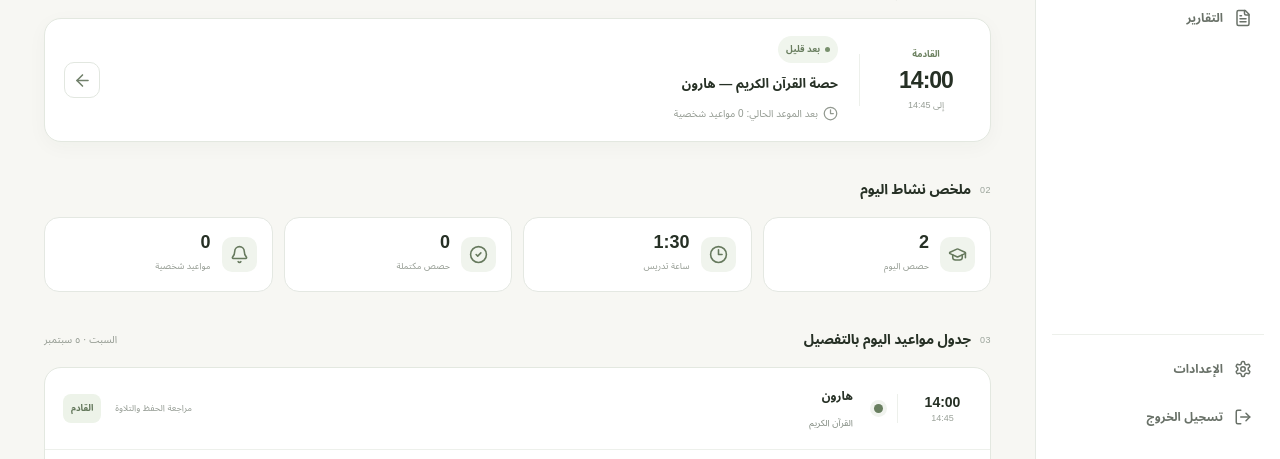
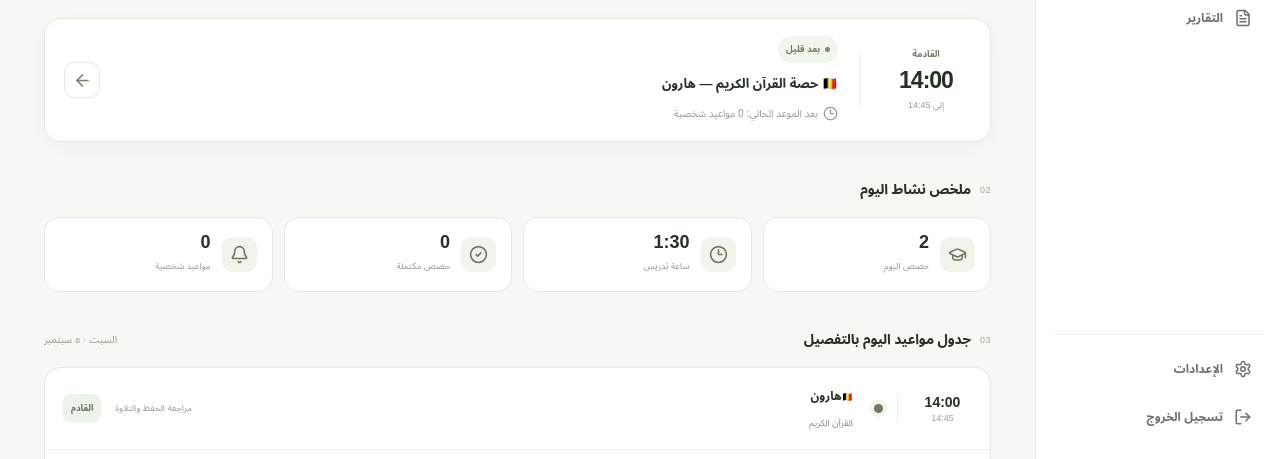
Before and after one commit to HeshamAsiry/-Ustadh-manager, a Next.js app: page /dashboard in a window 1280 px wide. Shown: the part 341-800 px from the top of the page. Built offline with nearby package versions, Linux system fonts and the light colour scheme; no server answers.

Commit message:
Show student country flags on dashboard

```diff
--- a/app/dashboard/page.tsx
+++ b/app/dashboard/page.tsx
@@ -3,12 +3,13 @@
 import { useEffect, useMemo, useState } from "react";
 import { CalendarDays, ChevronLeft, Clock3, FileText, GraduationCap, LayoutDashboard, LogOut, Plus, Settings, Users, BookOpenCheck, Bell, UserRound, ArrowLeft, CheckCircle2 } from "lucide-react";
 import { supabase } from "../../lib/supabase";
+import { countryFlag } from "../../lib/country";
 import "./dashboard.css";
 
-type Lesson = { time: string; end: string; student: string; subject: string; status: "next" | "upcoming"; note?: string };
+type Lesson = { time: string; end: string; student: string; countryCode: string; subject: string; status: "next" | "upcoming"; note?: string };
 const lessons: Lesson[] = [
-  { time: "14:00", end: "14:45", student: "هارون", subject: "القرآن الكريم", status: "next", note: "مراجعة الحفظ والتلاوة" },
-  { time: "16:00", end: "16:45", student: "فاضل", subject: "القرآن الكريم", status: "upcoming", note: "تسميع ومراجعة" },
+  { time: "14:00", end: "14:45", student: "هارون", countryCode: "BE", subject: "القرآن الكريم", status: "next", note: "مراجعة الحفظ والتلاوة" },
+  { time: "16:00", end: "16:45", student: "فاضل", countryCode: "FR", subject: "القرآن الكريم", status: "upcoming", note: "تسميع ومراجعة" },
 ];
 const quickLinks = [
   { href: "/students", label: "الطلاب", detail: "إدارة الطلاب وملفاتهم", icon: Users },
@@ -21,9 +22,6 @@ export default function DashboardPage() {
   const [checking, setChecking] = useState(false);
   const [signingOut, setSigningOut] = useState(false);
 
-  // Authentication is enforced by the server-side Next.js middleware.
-  // Keeping an independent client-side redirect here caused a race on the
-  // first Google OAuth navigation, before the browser had hydrated its cookie.
   useEffect(() => {
     setChecking(false);
   }, []);
@@ -49,9 +47,9 @@ export default function DashboardPage() {
       <section className="dashboard-content">
         <header className="topbar"><div><p className="eyebrow">لوحة المعلم</p><h1>مقرأة المعلم</h1></div><div className="top-actions"><button className="icon-button" aria-label="التنبيهات"><Bell size={19} /><i /></button><div className="profile-chip"><span className="avatar"><UserRound size={17} /></span><span>المعلم</span></div></div></header>
         <div className="welcome-card"><div><span className="welcome-kicker">السلام عليكم ورحمة الله وبركاته</span><h2>اليوم هو <strong>السبت</strong>، لديك <strong>2 حصص تدريس</strong> و<strong>0 مواعيد شخصية</strong> في جدولك.</h2><p>كل مواعيد الطلاب معروضة بتوقيتك المحلي، مع مراعاة فروق التوقيت تلقائيًا.</p></div><div className="welcome-actions"><a className="secondary-button" href="/calendar"><CalendarDays size={17} /> عرض التقويم الكامل</a><a className="primary-button" href="/students"><Users size={17} /> إدارة الطلاب <span>(7)</span></a></div></div>
-        <section className="section-block"><div className="section-heading"><div><span className="section-index">01</span><h2>الموعد القادم</h2></div><a href="/calendar">عرض الجدول <ChevronLeft size={15} /></a></div><div className="next-card"><div className="next-time"><span>القادمة</span><strong>14:00</strong><small>إلى 14:45</small></div><div className="next-divider" /><div className="next-info"><span className="status-pill"><span /> بعد قليل</span><h3>حصة القرآن الكريم — هارون</h3><p><Clock3 size={15} /> بعد الموعد الحالي: 0 مواعيد شخصية</p></div><a className="arrow-button" href="/lessons"><ArrowLeft size={19} /></a></div></section>
+        <section className="section-block"><div className="section-heading"><div><span className="section-index">01</span><h2>الموعد القادم</h2></div><a href="/calendar">عرض الجدول <ChevronLeft size={15} /></a></div><div className="next-card"><div className="next-time"><span>القادمة</span><strong>14:00</strong><small>إلى 14:45</small></div><div className="next-divider" /><div className="next-info"><span className="status-pill"><span /> بعد قليل</span><h3>{countryFlag("BE")} حصة القرآن الكريم — هارون</h3><p><Clock3 size={15} /> بعد الموعد الحالي: 0 مواعيد شخصية</p></div><a className="arrow-button" href="/lessons"><ArrowLeft size={19} /></a></div></section>
         <section className="section-block"><div className="section-heading"><div><span className="section-index">02</span><h2>ملخص نشاط اليوم</h2></div></div><div className="stats-grid"><div className="stat-card"><span className="stat-icon"><GraduationCap size={19} /></span><div><strong>2</strong><span>حصص اليوم</span></div></div><div className="stat-card"><span className="stat-icon"><Clock3 size={19} /></span><div><strong>1:30</strong><span>ساعة تدريس</span></div></div><div className="stat-card"><span className="stat-icon"><CheckCircle2 size={19} /></span><div><strong>0</strong><span>حصص مكتملة</span></div></div><div className="stat-card"><span className="stat-icon"><Bell size={19} /></span><div><strong>0</strong><span>مواعيد شخصية</span></div></div></div></section>
-        <section className="section-block"><div className="section-heading"><div><span className="section-index">03</span><h2>جدول مواعيد اليوم بالتفصيل</h2></div><span className="muted-label">السبت · ٥ سبتمبر</span></div><div className="schedule-card">{lessons.map((lesson) => <div className="schedule-row" key={`${lesson.time}-${lesson.student}`}><div className="schedule-time"><strong>{lesson.time}</strong><span>{lesson.end}</span></div><div className={`timeline-dot ${lesson.status}`} /><div className="schedule-main"><div><h3>{lesson.student}</h3><span>{lesson.subject}</span></div><p>{lesson.note}</p></div><span className={`lesson-badge ${lesson.status === "next" ? "now" : ""}`}>{lesson.status === "next" ? "القادم" : "لاحقًا"}</span></div>)}<div className="schedule-footer"><Clock3 size={16} /><span>يتم ترتيب الحصص بحسب التوقيت، مع مراعاة فرق التوقيت للطلاب في الخارج.</span></div></div></section>
+        <section className="section-block"><div className="section-heading"><div><span className="section-index">03</span><h2>جدول مواعيد اليوم بالتفصيل</h2></div><span className="muted-label">السبت · ٥ سبتمبر</span></div><div className="schedule-card">{lessons.map((lesson) => <div className="schedule-row" key={`${lesson.time}-${lesson.student}`}><div className="schedule-time"><strong>{lesson.time}</strong><span>{lesson.end}</span></div><div className={`timeline-dot ${lesson.status}`} /><div className="schedule-main"><div><h3><span className="student-country-flag">{countryFlag(lesson.countryCode)}</span>{lesson.student}</h3><span>{lesson.subject}</span></div><p>{lesson.note}</p></div><span className={`lesson-badge ${lesson.status === "next" ? "now" : ""}`}>{lesson.status === "next" ? "القادم" : "لاحقًا"}</span></div>)}<div className="schedule-footer"><Clock3 size={16} /><span>يتم ترتيب الحصص بحسب التوقيت، مع مراعاة فرق التوقيت للطلاب في الخارج.</span></div></div></section>
         <section className="section-block"><div className="section-heading"><div><span className="section-index">04</span><h2>إحصائيات وإنجازات الشهر الحالي</h2></div><a href="/reports">عرض التقارير الموسعة <ChevronLeft size={15} /></a></div><div className="month-card"><div className="month-head"><div><span>الشهر الحالي</span><h3>{monthLabel}</h3></div><a href="/reports">التفاصيل <ArrowLeft size={15} /></a></div><div className="month-stats"><div><strong>—</strong><span>إجمالي ساعات التدريس</span></div><div><strong>—</strong><span>الحصص المكتملة</span></div><div><strong>—</strong><span>الطلاب النشطون</span></div><div><strong>—</strong><span>متوسط الحضور</span></div></div><div className="progress-note"><span>تُحدّث الإحصائيات تلقائيًا مع تسجيل الحصص والتقارير.</span><a href="/lessons"><Plus size={15} /> تسجيل حصة</a></div></div></section>
         <section className="section-block quick-section"><div className="section-heading"><div><span className="section-index">05</span><h2>الوصول السريع للأقسام الرئيسية</h2></div></div><div className="quick-grid">{quickLinks.map(({ href, label, detail, icon: Icon }) => <a className="quick-card" href={href} key={href}><span className="quick-icon"><Icon size={20} /></span><span><strong>{label}</strong><small>{detail}</small></span><ChevronLeft size={17} /></a>)}</div></section>
         <footer className="dashboard-footer">رواق · مقرأة المعلم وإدارة التعليم</footer>
```
